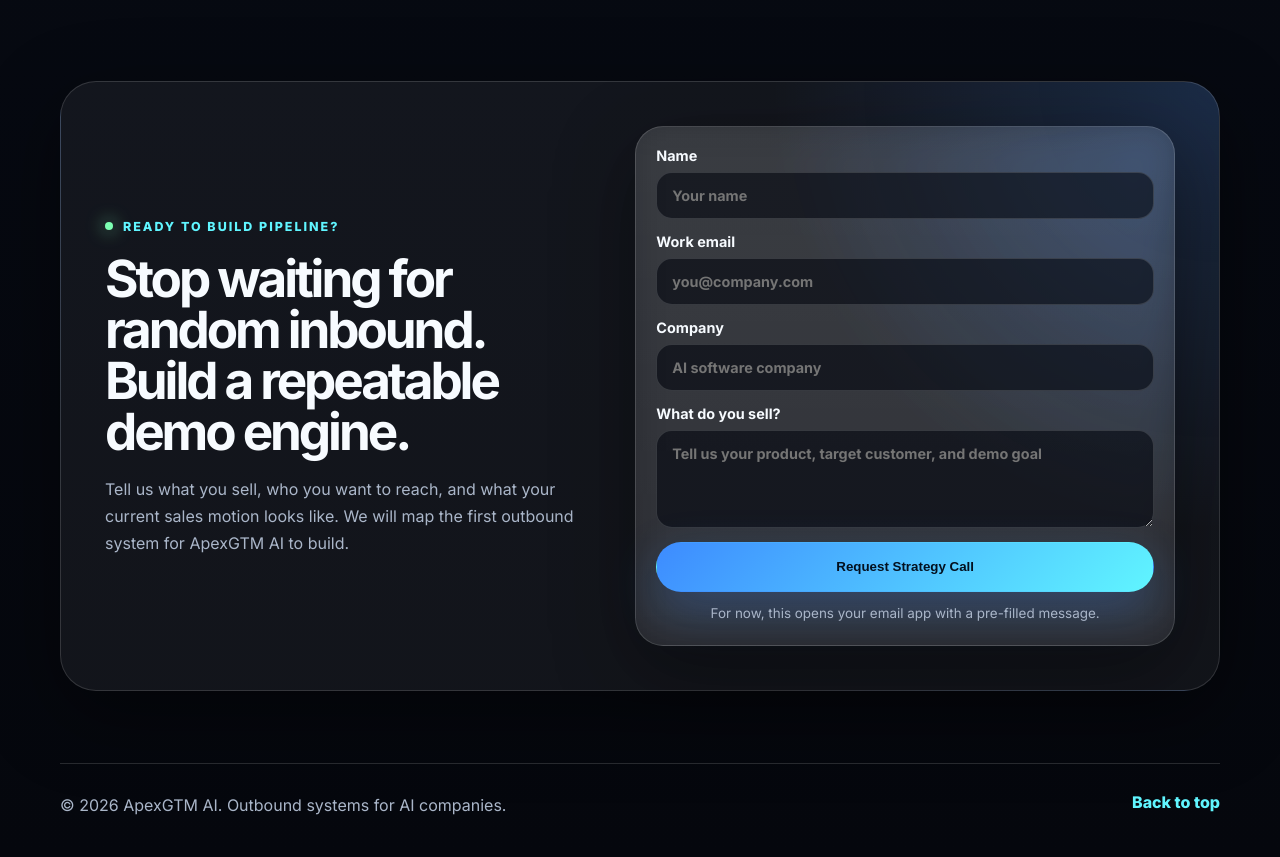
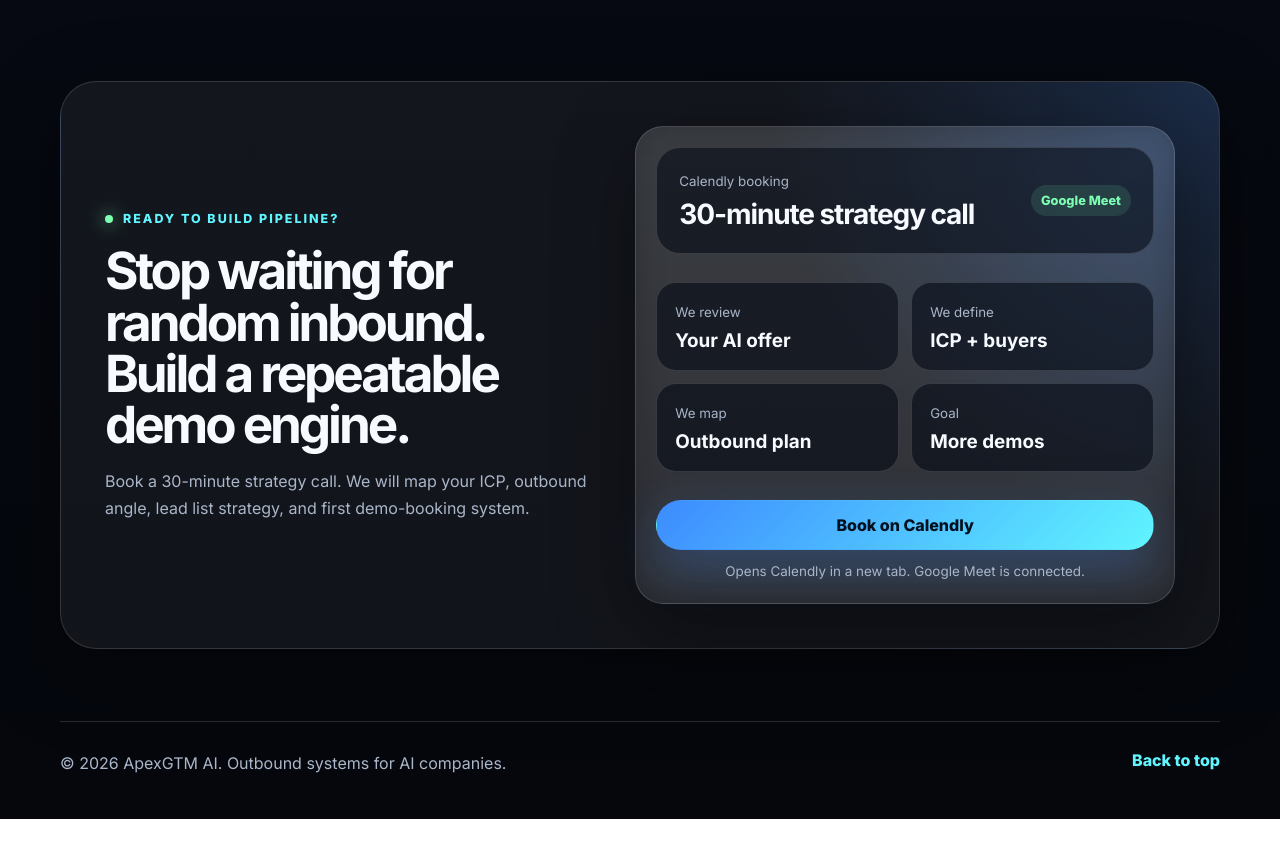
Before and after one commit to nickkbetancourt/apexgtm-ai-site, a plain HTML site: page index.html in a window 1280 px wide. Shown: the part 3720-4577 px from the top of the page. After the commit the page ends 4539 px from the top, so only its background shows below. Drawn offline with Linux system fonts and the light colour scheme.

Commit message:
Connect website CTAs to Calendly

```diff
--- a/index.html
+++ b/index.html
@@ -38,7 +38,7 @@
           <a href="#services">Services</a>
           <a href="#process">Process</a>
           <a href="#clients">Clients</a>
-          <a class="nav-cta" href="#contact">Book a Call</a>
+          <a class="nav-cta" href="https://calendly.com/nickkbetancourt/30min" target="_blank" rel="noopener noreferrer">Book a Call</a>
         </div>
       </nav>
     </header>
@@ -54,7 +54,7 @@
             and follow-up workflows.
           </p>
           <div class="hero-actions">
-            <a class="button primary" href="#contact">Book a Free Strategy Call</a>
+            <a class="button primary" href="https://calendly.com/nickkbetancourt/30min" target="_blank" rel="noopener noreferrer">Book a Free Strategy Call</a>
             <a class="button secondary" href="#process">See How It Works</a>
           </div>
           <div class="proof-row" aria-label="ApexGTM AI focus areas">
@@ -235,31 +235,40 @@
           <p class="eyebrow">Ready to build pipeline?</p>
           <h2>Stop waiting for random inbound. Build a repeatable demo engine.</h2>
           <p>
-            Tell us what you sell, who you want to reach, and what your current sales motion looks like.
-            We will map the first outbound system for ApexGTM AI to build.
+            Book a 30-minute strategy call. We will map your ICP, outbound angle,
+            lead list strategy, and first demo-booking system.
           </p>
         </div>
 
-        <form class="contact-form" id="contactForm">
-          <label>
-            Name
-            <input name="name" type="text" placeholder="Your name" required />
-          </label>
-          <label>
-            Work email
-            <input name="email" type="email" placeholder="you@company.com" required />
-          </label>
-          <label>
-            Company
-            <input name="company" type="text" placeholder="AI software company" required />
-          </label>
-          <label>
-            What do you sell?
-            <textarea name="message" rows="4" placeholder="Tell us your product, target customer, and demo goal"></textarea>
-          </label>
-          <button class="button primary full" type="submit">Request Strategy Call</button>
-          <p class="form-note">For now, this opens your email app with a pre-filled message.</p>
-        </form>
+        <div class="contact-form" aria-label="Calendly booking call to action">
+          <div class="pipeline-card active">
+            <div>
+              <small>Calendly booking</small>
+              <strong>30-minute strategy call</strong>
+            </div>
+            <span class="status-pill">Google Meet</span>
+          </div>
+          <div class="mini-grid">
+            <div>
+              <small>We review</small>
+              <strong>Your AI offer</strong>
+            </div>
+            <div>
+              <small>We define</small>
+              <strong>ICP + buyers</strong>
+            </div>
+            <div>
+              <small>We map</small>
+              <strong>Outbound plan</strong>
+            </div>
+            <div>
+              <small>Goal</small>
+              <strong>More demos</strong>
+            </div>
+          </div>
+          <a class="button primary full" href="https://calendly.com/nickkbetancourt/30min" target="_blank" rel="noopener noreferrer">Book on Calendly</a>
+          <p class="form-note">Opens Calendly in a new tab. Google Meet is connected.</p>
+        </div>
       </section>
     </main>
 
```
